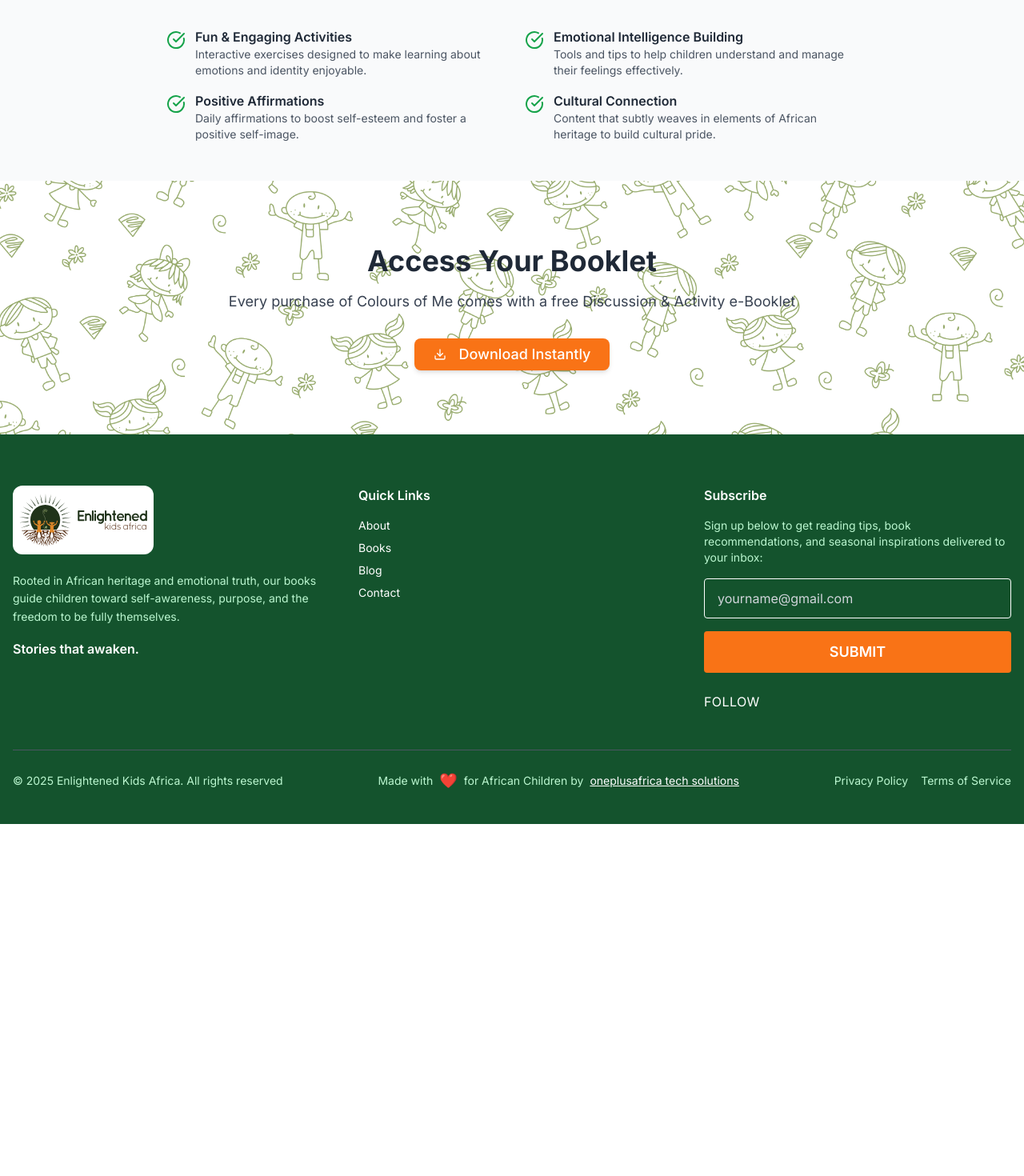
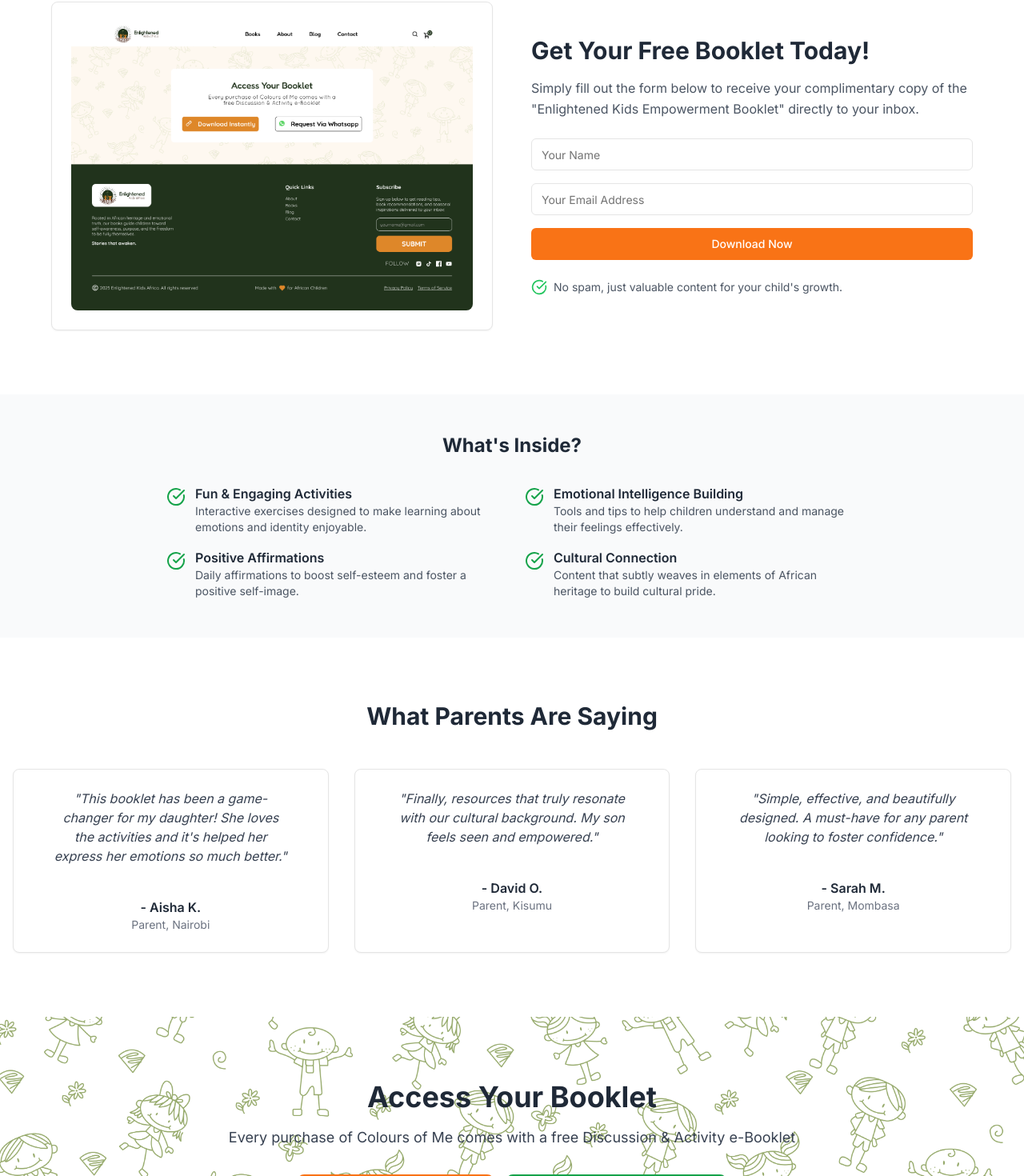
Before and after one commit to arjan001/enlightened-kids-Version-two, a Next.js app: page /booklet in a window 1280 px wide. Shown: the part 438-1908 px from the top of the page at 80% size. Before the commit the page ends 1468 px from the top, so only its background shows below. Built offline with nearby package versions, Linux system fonts and the light colour scheme.

Commit message:
fix: restore booklet page design with new elements
Restore `app/booklet/page.tsx` to match provided design, add new background, text, and buttons.

#VERCEL_SKIP

Co-authored-by: Nyongesa Edwin <91717267+arjan001@users.noreply.github.com>

```diff
--- a/app/booklet/page.tsx
+++ b/app/booklet/page.tsx
@@ -42,7 +42,57 @@ export default function BookletPage() {
         </div>
       </section>
 
+      {/* Booklet Details and Download Form */}
+      <section className="py-20">
+        <div className="container mx-auto px-4">
+          <div className="flex flex-col lg:flex-row gap-8 md:gap-12 max-w-6xl mx-auto items-center">
+            {/* Booklet Image */}
+            <div className="lg:w-1/2">
+              <Card className="p-4 md:p-6">
+                <Image
+                  src="/images/booklet.png"
+                  alt="Empowerment Booklet Cover"
+                  width={400}
+                  height={550}
+                  className="w-full max-w-sm mx-auto lg:max-w-none rounded-lg"
+                />
+              </Card>
+            </div>
 
+            {/* Download Form */}
+            <div className="lg:w-1/2 px-4 lg:px-0">
+              <h2 className="text-2xl md:text-3xl font-bold text-gray-800 mb-4">Get Your Free Booklet Today!</h2>
+              <p className="text-gray-600 mb-6 leading-relaxed">
+                Simply fill out the form below to receive your complimentary copy of the "Enlightened Kids Empowerment
+                Booklet" directly to your inbox.
+              </p>
+
+              <form className="grid gap-4">
+                <div>
+                  <Label htmlFor="name" className="sr-only">
+                    Name
+                  </Label>
+                  <Input id="name" placeholder="Your Name" type="text" required />
+                </div>
+                <div>
+                  <Label htmlFor="email" className="sr-only">
+                    Email
+                  </Label>
+                  <Input id="email" placeholder="Your Email Address" type="email" required />
+                </div>
+                <Button type="submit" className="bg-orange-500 hover:bg-orange-600 text-white py-3">
+                  Download Now
+                </Button>
+              </form>
+
+              <div className="mt-6 text-sm text-gray-600 flex items-center gap-2">
+                <CheckCircle className="w-5 h-5 text-green-500" />
+                <span>No spam, just valuable content for your child's growth.</span>
+              </div>
+            </div>
+          </div>
+        </div>
+      </section>
 
       {/* What's Inside Section */}
       <section className="py-12 bg-gray-50">
@@ -95,6 +145,37 @@ export default function BookletPage() {
         </div>
       </section>
 
+      {/* Testimonials Section */}
+      <section className="py-20">
+        <div className="container mx-auto px-4 text-center">
+          <h2 className="text-3xl font-bold text-gray-800 mb-12">What Parents Are Saying</h2>
+          <div className="grid md:grid-cols-3 gap-8">
+            <Card className="p-6">
+              <CardContent className="text-gray-700 italic mb-4">
+                "This booklet has been a game-changer for my daughter! She loves the activities and it's helped her
+                express her emotions so much better."
+              </CardContent>
+              <p className="font-semibold text-gray-800">- Aisha K.</p>
+              <p className="text-sm text-gray-500">Parent, Nairobi</p>
+            </Card>
+            <Card className="p-6">
+              <CardContent className="text-gray-700 italic mb-4">
+                "Finally, resources that truly resonate with our cultural background. My son feels seen and empowered."
+              </CardContent>
+              <p className="font-semibold text-gray-800">- David O.</p>
+              <p className="text-sm text-gray-500">Parent, Kisumu</p>
+            </Card>
+            <Card className="p-6">
+              <CardContent className="text-gray-700 italic mb-4">
+                "Simple, effective, and beautifully designed. A must-have for any parent looking to foster confidence."
+              </CardContent>
+              <p className="font-semibold text-gray-800">- Sarah M.</p>
+              <p className="text-sm text-gray-500">Parent, Mombasa</p>
+            </Card>
+          </div>
+        </div>
+      </section>
+
       {/* Access Your Booklet Section */}
       <main
         className="flex-grow py-12 md:py-20 flex items-center justify-center"
@@ -120,7 +201,19 @@ export default function BookletPage() {
                 Download Instantly
               </Link>
             </Button>
-
+            <Button
+              asChild
+              className="bg-green-600 hover:bg-green-700 text-white py-3 px-6 text-lg rounded-lg shadow-md"
+            >
+              <Link
+                href="https://wa.me/yourphonenumber?text=I%20would%20like%20to%20request%20the%20e-Booklet."
+                target="_blank"
+                rel="noopener noreferrer"
+              >
+                <MessageCircle className="w-5 h-5 mr-2" />
+                Request Via Whatsapp
+              </Link>
+            </Button>
           </div>
         </div>
       </main>
--- a/package.json
+++ b/package.json
@@ -4,7 +4,7 @@
   "private": true,
   "scripts": {
     "build": "next build",
-   "dev": "next dev",
+    "dev": "NODE_OPTIONS='--inspect' next dev",
     "lint": "next lint",
     "start": "next start"
   },
@@ -47,7 +47,7 @@
     "embla-carousel-react": "latest",
     "input-otp": "latest",
     "lucide-react": "^0.454.0",
-    "next": "^15.4.2-canary.0",
+    "next": "15.2.4",
     "next-themes": "latest",
     "react": "^19",
     "react-day-picker": "latest",
```
Also changed, not shown: 2 other files (tests, documents, lock files or other folders).
